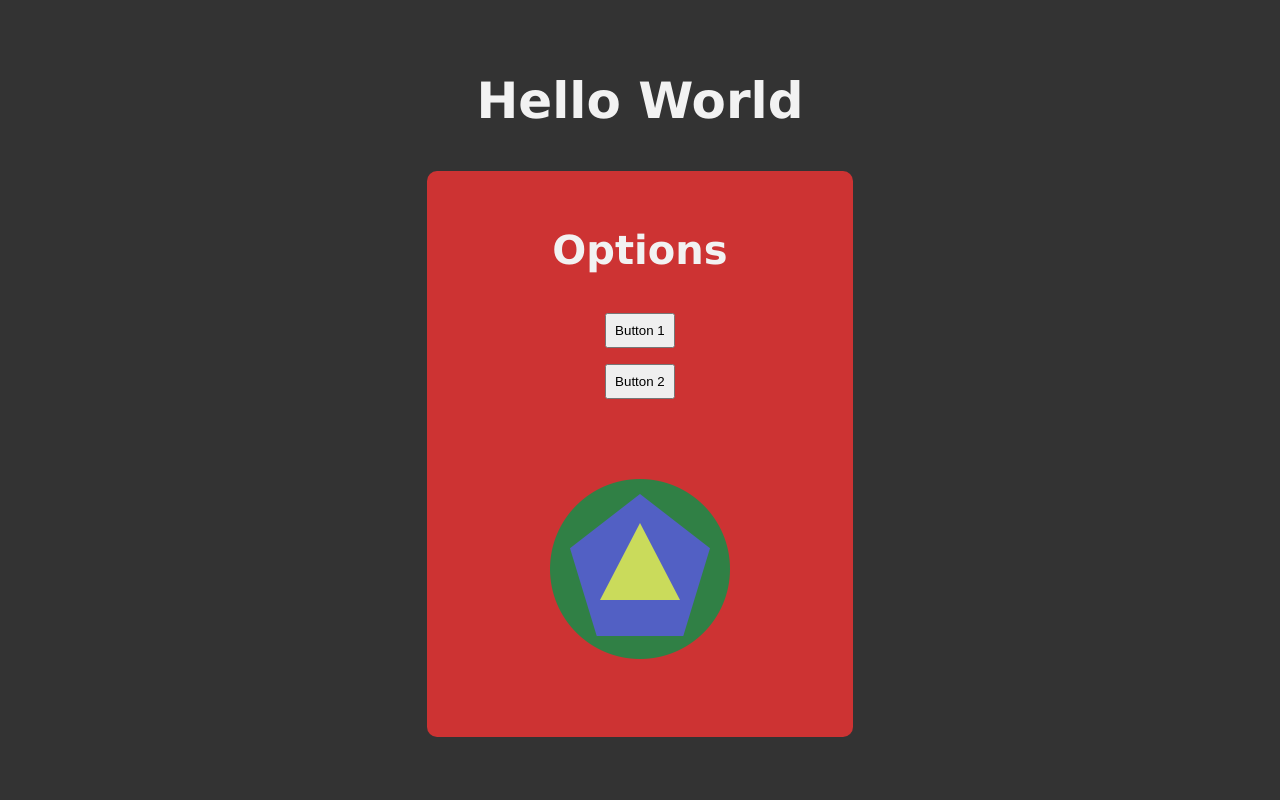
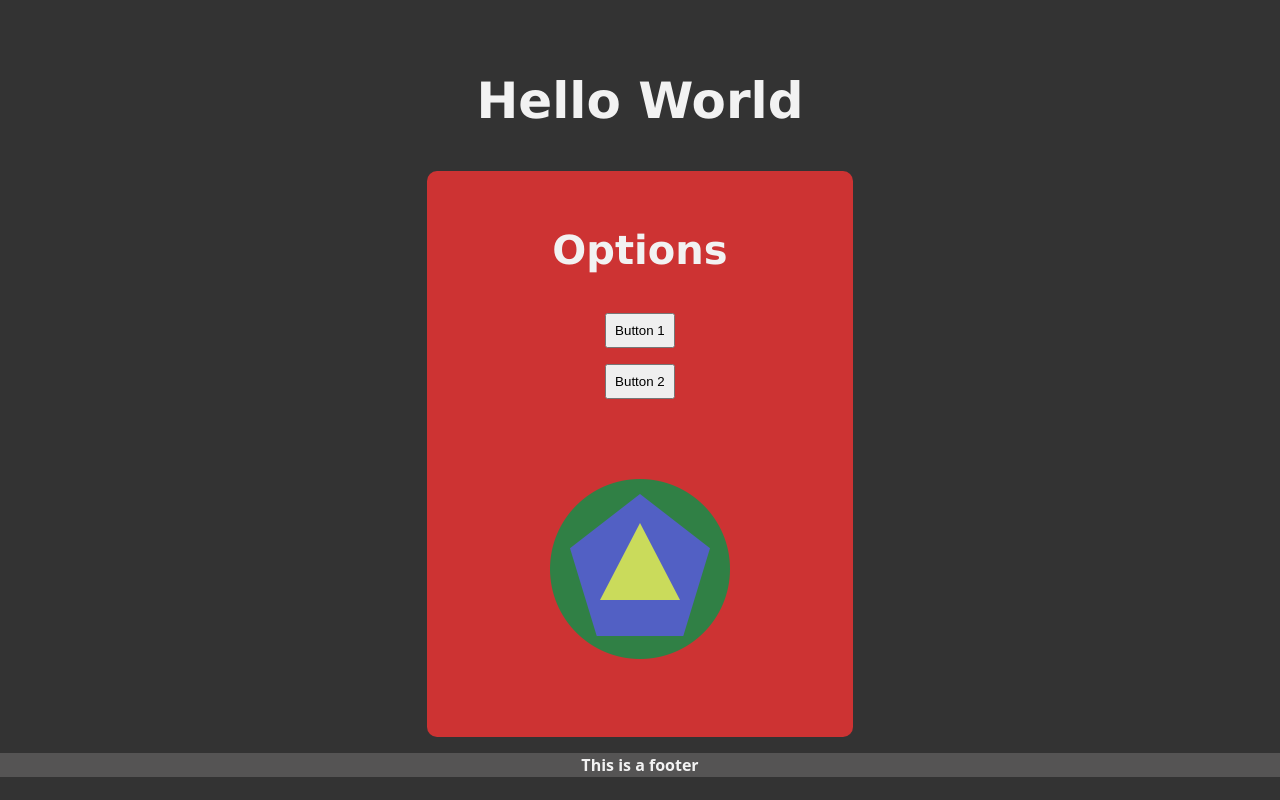
Before and after one commit to LunaHalsey/gitGroupProject, a plain HTML site: page index.html in a window 1280 px wide. Drawn offline with Linux system fonts and the light colour scheme.

Commit message:
Merge file 1

```diff
--- a/css/style.css
+++ b/css/style.css
@@ -349,7 +349,6 @@ p {
 /* Footer styling */
 .footer {
     background-color: #555454;
-
 }
 /* Footer text styling */
 .footer-text {
--- a/index.html
+++ b/index.html
@@ -46,6 +46,11 @@
                 <img class="start-img" src="assets/logoimg/logoexample.png">
             </section>
         </div>
+
     </main>
+
+    <footer class="footer">
+        <p class="footer-text">This is a footer</p>
+    </footer>
 </body>
 </html>
```
